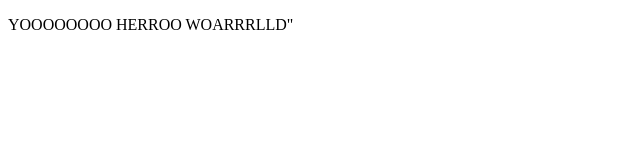
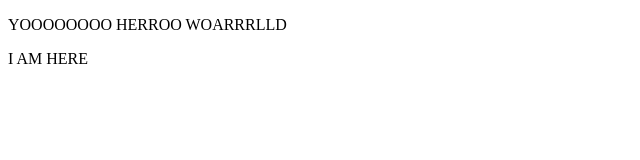
Before and after one commit to Ben-jinkins/ben-jinkins.github.io, a plain HTML site: page index.html in a window 1280 px wide. Shown: the full height of the page, 0-640 px from the left. Drawn offline with Linux system fonts and the light colour scheme.

Commit message:
updates
updates2

```diff
--- a/index.html
+++ b/index.html
@@ -6,6 +6,7 @@
 </head>
 
 <body>
-	<p>YOOOOOOOO HERROO WOARRRLLD"</p>
+	<p>YOOOOOOOO HERROO WOARRRLLD</p>
+	<p> I AM HERE</p>
 </body>
 </html>
```
